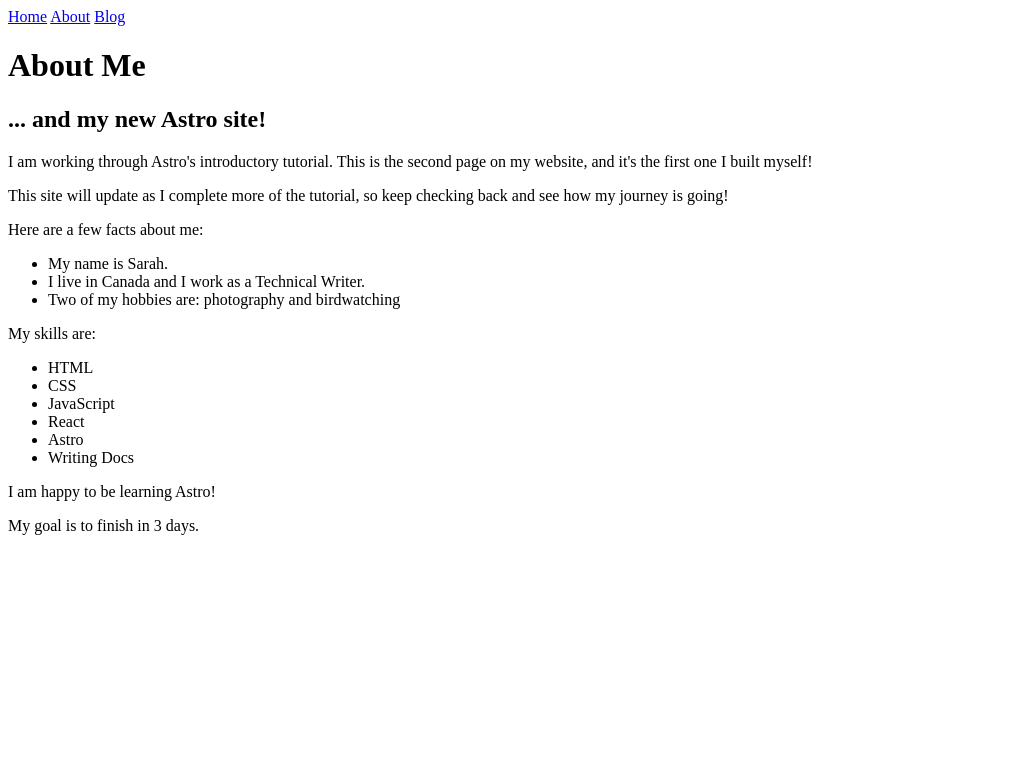
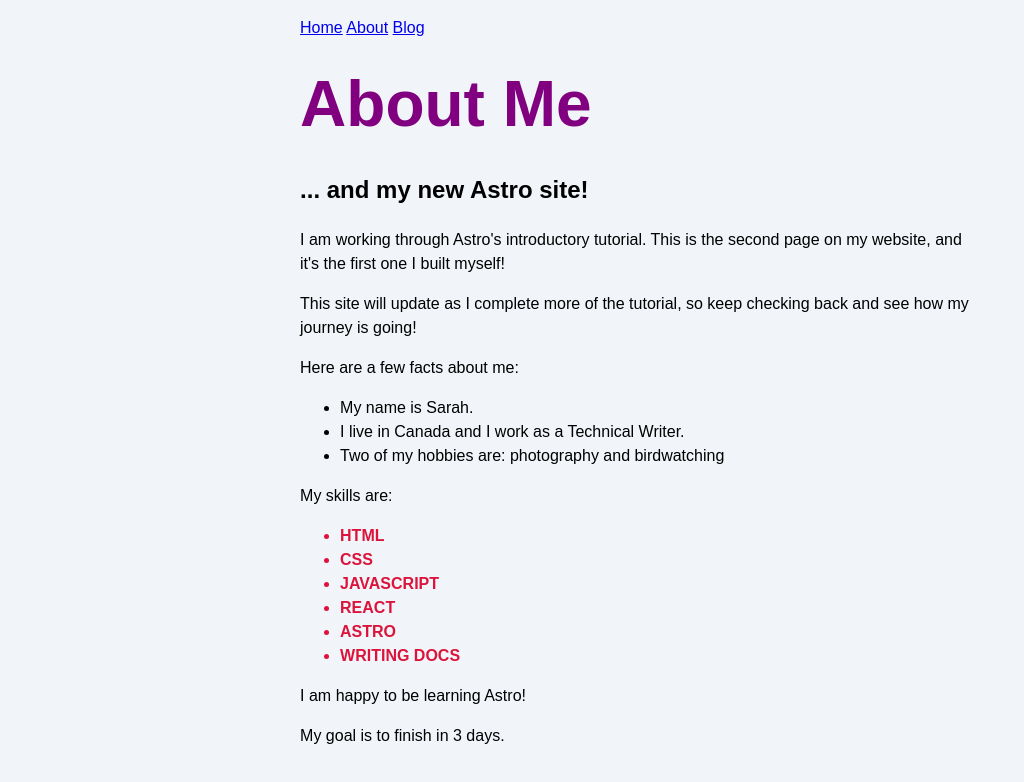
Before and after one commit to device-hackers/learning-web, an Astro site in the folder astro-blog-test/: page /about in a window 1280 px wide. Shown: the whole page, without its empty margins (0-1024 px from the left). Built offline with nearby package versions, Linux system fonts and the light colour scheme; Astro itself is replaced by a stand-in of ours.

Commit message:
Follow the tutorial

```diff
--- a/astro-blog-test/src/pages/about.astro
+++ b/astro-blog-test/src/pages/about.astro
@@ -1,5 +1,8 @@
 ---
+import '../styles/non-tw-global.css';
+
 const pageTitle = "About Me";
+
 const identity = {
   firstName: "Sarah",
   country: "Canada",
@@ -12,6 +15,10 @@ const skills = ["HTML", "CSS", "JavaScript", "React", "Astro", "Writing Docs"];
 const happy = true;
 const finished = false;
 const goal = 3;
+
+const skillColor = "crimson";
+const fontWeight = "bold";
+const textCase = "uppercase";
 ---
 <html lang="en">
   <head>
@@ -20,6 +27,17 @@ const goal = 3;
     <meta name="viewport" content="width=device-width" />
     <meta name="generator" content={Astro.generator} >
     <title>{pageTitle}</title>
+    <style define:vars={{skillColor, fontWeight, textCase}}>
+      h1 {
+        color: purple;
+        font-size: 4rem;
+      }
+      .skill {
+        color: var(--skillColor);
+        font-weight: var(--fontWeight);
+        text-transform: var(--textCase);
+      }
+    </style>
   </head>
   <body>
     <a href="/">Home</a>
@@ -41,7 +59,7 @@ const goal = 3;
     </ul>
     <p>My skills are:</p>
     <ul>
-      {skills.map((skill) => <li>{skill}</li>)}
+      {skills.map((skill) => <li class="skill">{skill}</li>)}
     </ul>
     {happy && <p>I am happy to be learning Astro!</p>}
 
--- /dev/null
+++ b/astro-blog-test/src/styles/non-tw-global.css
@@ -0,0 +1,21 @@
+html {
+  background-color: #f1f5f9;
+  font-family: sans-serif;
+}
+
+body {
+  margin: 0 auto;
+  width: 100%;
+  max-width: 80ch;
+  padding: 1rem;
+  line-height: 1.5;
+}
+
+* {
+  box-sizing: border-box;
+}
+
+h1 {
+  margin: 1rem 0;
+  font-size: 2.5rem;
+}
```
